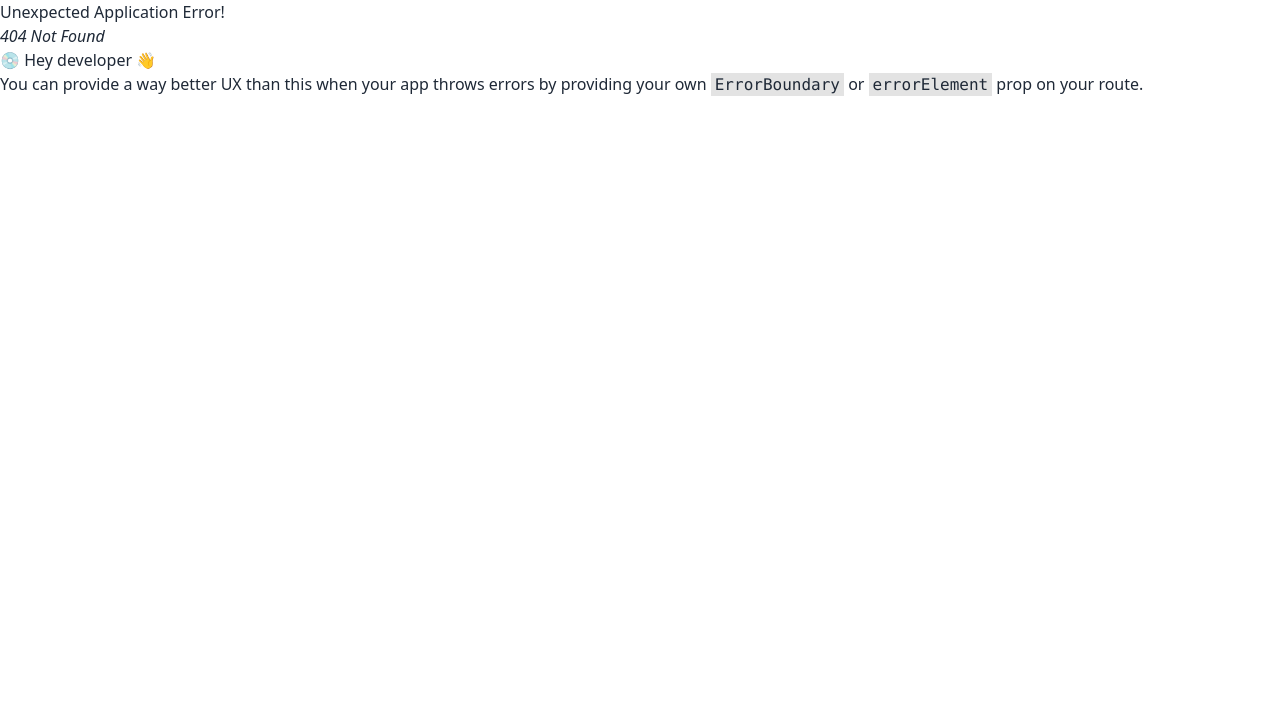
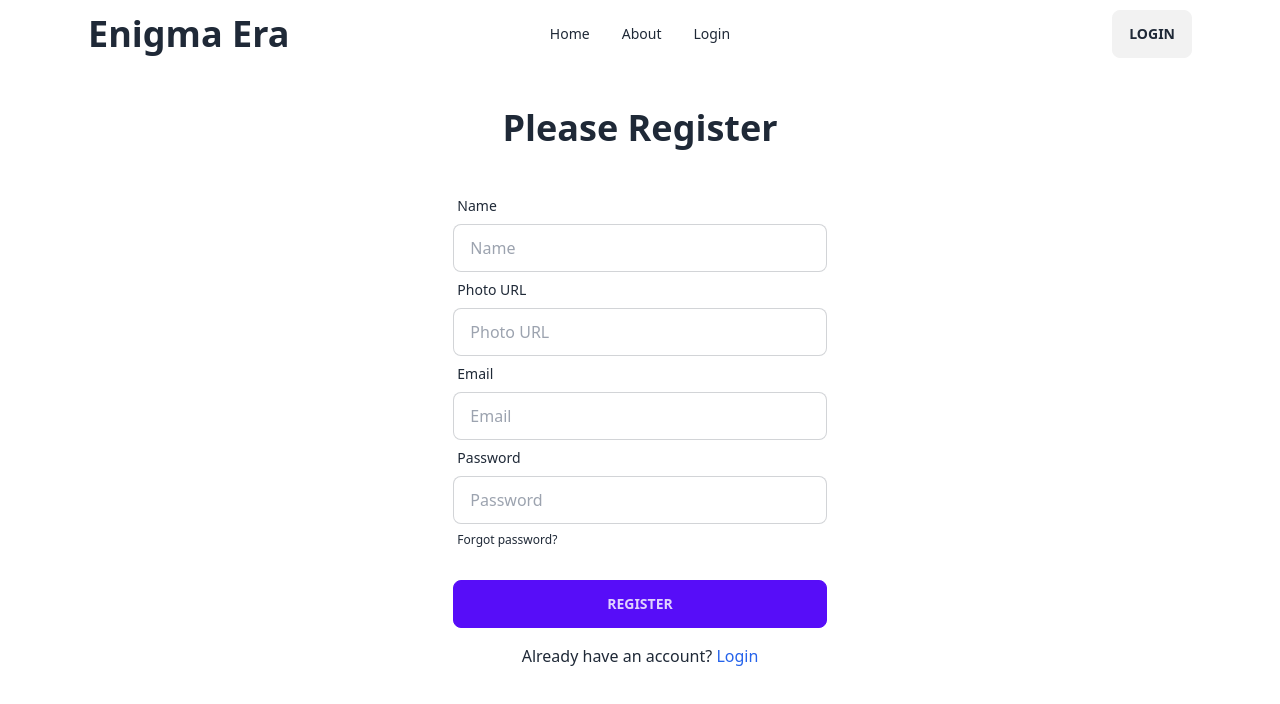
Before and after one commit to its-asif/EnigmaEra, a React (Vite) app: page /register in a window 1280 px wide. Before the commit this address had no page. Shown: the top 704 px of the page. Built offline with nearby package versions, Linux system fonts and the light colour scheme; no server answers.

Commit message:
firebase auth login-registration added

```diff
--- a/src/firebase/firebase.config.js
+++ b/src/firebase/firebase.config.js
@@ -15,3 +15,4 @@ const firebaseConfig = {
 
 // Initialize Firebase
 const app = initializeApp(firebaseConfig);
+export default app;
--- a/src/main.jsx
+++ b/src/main.jsx
@@ -4,9 +4,12 @@ import App from './App.jsx'
 import './index.css'
 import { RouterProvider } from 'react-router-dom'
 import routes from './routes/Routes.jsx'
+import AuthProvider from './provider/AuthProvider.jsx'
 
 ReactDOM.createRoot(document.getElementById('root')).render(
   <React.StrictMode>
-    <RouterProvider router={routes}></RouterProvider>
+    <AuthProvider>
+      <RouterProvider router={routes}></RouterProvider>
+    </AuthProvider>
   </React.StrictMode>,
 )
--- /dev/null
+++ b/src/pages/Login.jsx
@@ -0,0 +1,61 @@
+import { Link, useLocation, useNavigate } from "react-router-dom";
+import Navbar from "./Shared/Navbar";
+import { useContext } from "react";
+import { AuthContext } from "../provider/AuthProvider";
+
+
+const Login = () => {
+    const {signIn} = useContext(AuthContext);
+    const location = useLocation();
+    const navigate = useNavigate();
+
+    const handleLogin = e =>{
+        e.preventDefault();
+        const form = new FormData(e.currentTarget);
+
+        const email = form.get('email');
+        const password = form.get('password');
+        console.log(email, password);
+
+        signIn(email, password)
+        .then(res => {
+            console.log(res.user)
+
+            // navigate after login
+            navigate( location?.state ? location.state : '/');
+        })
+        .then(err => console.log("error",err));
+    }
+
+    return (
+        <div>
+            <Navbar></Navbar>
+            <div>
+                <h2 className="text-4xl my-10 font-bold text-center">Please Login</h2>
+                <form className="w-3/4 md:w-1/2 lg:w-1/3 mx-auto" onSubmit={handleLogin}>
+                    <div className="form-control">
+                        <label className="label">
+                            <span className="label-text">Email</span>
+                        </label>
+                        <input type="email" name="email" placeholder="Email" className="input input-bordered" required />
+                    </div>
+                    <div className="form-control">
+                        <label className="label">
+                            <span className="label-text">Password</span>
+                        </label>
+                        <input type="password" name="password" placeholder="Password" className="input input-bordered" required />
+                        <label className="label">
+                            <a href="#" className="label-text-alt link link-hover">Forgot password?</a>
+                        </label>
+                    </div>
+                    <div className="form-control mt-6">
+                        <button className="btn btn-primary">Login</button>
+                    </div>
+                </form>
+                <p className="text-center mt-4">Don't have an account? <Link className="text-blue-600" to="/register">Register</Link></p>
+            </div>
+        </div>
+    );
+};
+
+export default Login;
--- /dev/null
+++ b/src/pages/Register.jsx
@@ -0,0 +1,80 @@
+import { Link } from "react-router-dom";
+import Navbar from "./Shared/Navbar";
+import { useContext } from "react";
+import { AuthContext } from "../provider/AuthProvider";
+import { getAuth, updateProfile } from "firebase/auth";
+
+
+const Register = () => {
+    const { createUser } = useContext(AuthContext);
+
+    const handleRegister = e =>{
+        e.preventDefault();
+        const form = new FormData(e.currentTarget);
+
+        const name = form.get('name');
+        const photo = form.get('photo');
+        const email = form.get('email');
+        const password = form.get('password');
+        // console.log(name, photo, email, password);
+
+
+        // create user
+        createUser(email,password, name, photo)
+            .then(res => {
+                // const user = res.user;
+                // console.log(user);
+
+            })
+            .catch( err => console.log(err));
+
+            // const auth = getAuth();
+            // console.log("hello", auth.currentUser);
+
+    }
+
+    return (
+        <div>
+            <Navbar></Navbar>
+            <div>
+                <h2 className="text-4xl my-10 font-bold text-center">Please Register</h2>
+                <form className="w-3/4 md:w-1/2 lg:w-1/3 mx-auto" onSubmit={handleRegister}>
+                    <div className="form-control">
+                        <label className="label">
+                            <span className="label-text">Name</span>
+                        </label>
+                        <input type="text" name="name" placeholder="Name" className="input input-bordered" required />
+                    </div>
+                    <div className="form-control">
+                        <label className="label">
+                            <span className="label-text">Photo URL</span>
+                        </label>
+                        <input type="url" name="photo" placeholder="Photo URL" className="input input-bordered" required />
+                    </div>
+                    <div className="form-control">
+                        <label className="label">
+                            <span className="label-text">Email</span>
+                        </label>
+                        <input type="email" name="email" placeholder="Email" className="input input-bordered" required />
+                    </div>
+                    <div className="form-control">
+                        <label className="label">
+                            <span className="label-text">Password</span>
+                        </label>
+                        <input type="password" name="password" placeholder="Password" className="input input-bordered" required />
+                        <label className="label">
+                            <a href="#" className="label-text-alt link link-hover">Forgot password?</a>
+                        </label>
+                    </div>
+                    <div className="form-control mt-6">
+                        <button className="btn btn-primary">Register</button>
+                    </div>
+                </form>
+                <p className="text-center mt-4">Already have an account? <Link className="text-blue-600" to="/Login">Login</Link></p>
+            </div>
+        </div>
+    );
+};
+
+
+export default Register;
--- a/src/pages/Shared/Navbar.jsx
+++ b/src/pages/Shared/Navbar.jsx
@@ -1,11 +1,26 @@
-import { NavLink } from "react-router-dom";
+import { Link, NavLink } from "react-router-dom";
+import { useContext } from "react";
+import { AuthContext } from "../../provider/AuthProvider";
+import { getAuth } from "firebase/auth";
 
 
 const Navbar = () => {
-    const navlinks = <>
-        <li><NavLink to="/">Home</NavLink></li>
-        <li><NavLink to="/about">About</NavLink></li>
-    </>
+    const {user, logOut} = useContext(AuthContext);
+
+
+
+    const navlinks = (
+        <>
+            <li><NavLink to="/">Home</NavLink></li>
+            <li><NavLink to="/about">About</NavLink></li>
+            <li><NavLink to="/login">Login</NavLink></li>
+        </>)
+
+    const handleSignOut = () =>{
+    logOut()
+        .then()
+        .catch()
+    }
 
     return (
         <div>
@@ -27,12 +42,22 @@ const Navbar = () => {
                     </ul>
                 </div>
                 <div className="navbar-end">
-                    <label tabIndex={0} className="btn btn-ghost btn-circle avatar">
-                        <div className="w-10 rounded-full">
-                        <img src="/user.png" />
-                        </div>
-                    </label>
-                    <a className="btn">SignOUt</a>
+                {
+                    user ?
+                    <>
+                        <p className="text-md font-bold">{user.displayName}</p>
+                        <label tabIndex={0} className="btn btn-ghost btn-circle avatar mx-3">
+                            <div className="w-10 rounded-full">
+                                <img src="https://plus.unsplash.com/premium_photo-1661634872659-fc4ccdecc5cb?ixlib=rb-4.0.3&ixid=M3wxMjA3fDB8MHxwaG90by1wYWdlfHx8fGVufDB8fHx8fA%3D%3D&auto=format&fit=crop&w=1374&q=80" />
+                            </div>
+                        </label>
+                        <button className="btn" onClick={handleSignOut}>LogOut</button>
+                    </>
+                    :
+                    <Link to="/login">
+                        <button className="btn">Login</button>
+                    </Link>
+                }
                 </div>
             </div>
         </div>
--- /dev/null
+++ b/src/provider/AuthProvider.jsx
@@ -0,0 +1,70 @@
+import { createContext, useEffect, useState } from "react";
+import {createUserWithEmailAndPassword, getAuth, onAuthStateChanged, signInWithEmailAndPassword, signOut, updateCurrentUser, updateProfile} from 'firebase/auth'
+import app from "../firebase/firebase.config";
+
+export const AuthContext = createContext(null);
+
+const auth = getAuth(app);
+
+const AuthProvider = ({children}) => {
+    const [user, setUser] = useState(null);
+    const [loading, setLoading] = useState(true);
+
+    const createUser = (email, password, name, photoUrl) =>{
+        setLoading(true);
+
+        return createUserWithEmailAndPassword(auth, email, password)
+            .then((userCredential) => {
+                const user = userCredential.user;
+
+                // Update user's profile with additional info
+                return updateProfile(user, {
+                    displayName: name,
+                    photoURL: photoUrl,
+                }).then(() => {
+                    setLoading(false);
+                    return userCredential; // Return the entire userCredential
+                });
+            })
+            .catch((err) => {
+                setLoading(false);
+                // Handle errors
+                throw err;
+            });
+    }
+
+    const signIn = (email, password) =>{
+        setLoading(true);
+        return signInWithEmailAndPassword(auth, email, password);
+    }
+
+    const logOut = () =>{
+        setLoading(true);
+        return signOut(auth);
+    }
+
+    useEffect( () =>{
+        const unSubscribe =  onAuthStateChanged(auth, (currentUser) => {
+            // console.log('user in the auth state changed', currentUser)
+            setUser(currentUser)});
+            setLoading(false);
+
+            return () => {
+                unSubscribe();
+            }
+    },[])
+
+
+    const authInfo = {
+        user, createUser, logOut, signIn, loading
+    }
+    return (
+        <div>
+            <AuthContext.Provider value={authInfo}>
+                {children}
+            </AuthContext.Provider>
+        </div>
+    );
+};
+
+export default AuthProvider;
```
Also changed, not shown: src/routes/Routes.jsx (+10 -0 lines).
